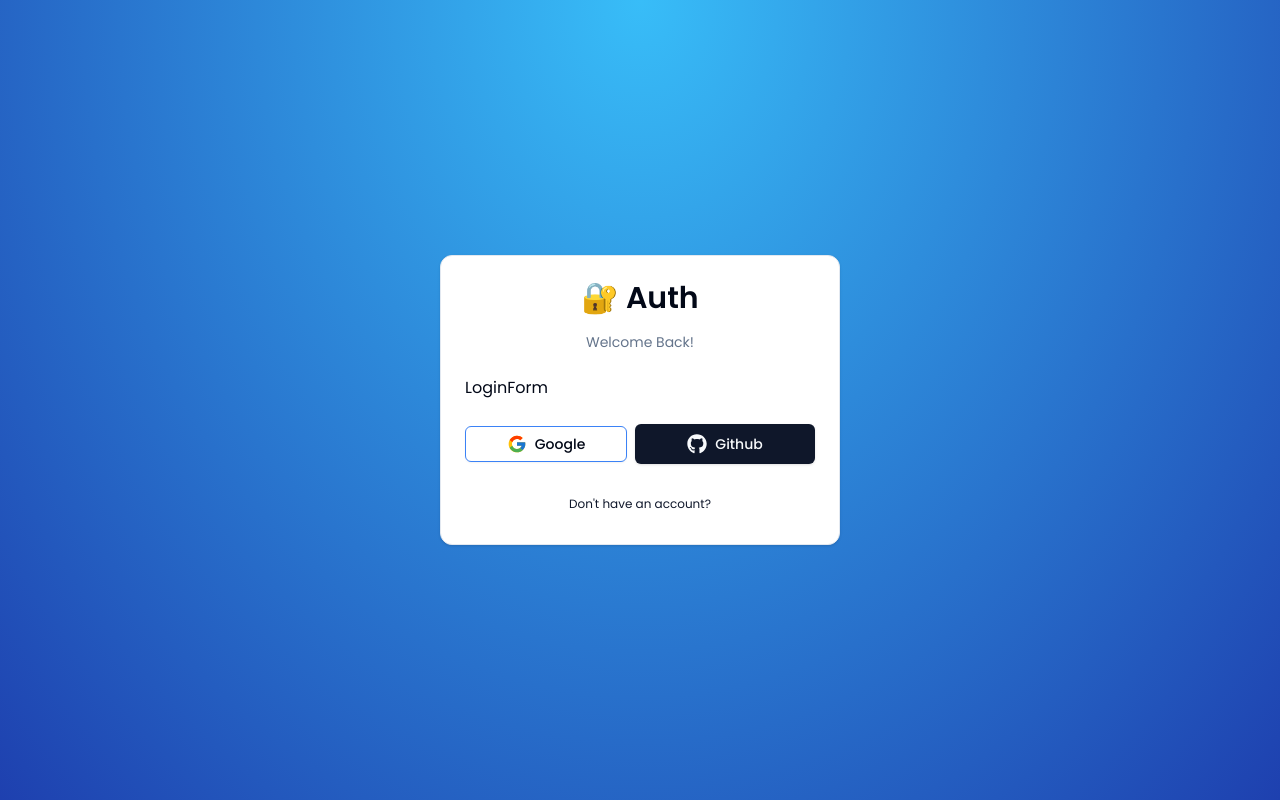
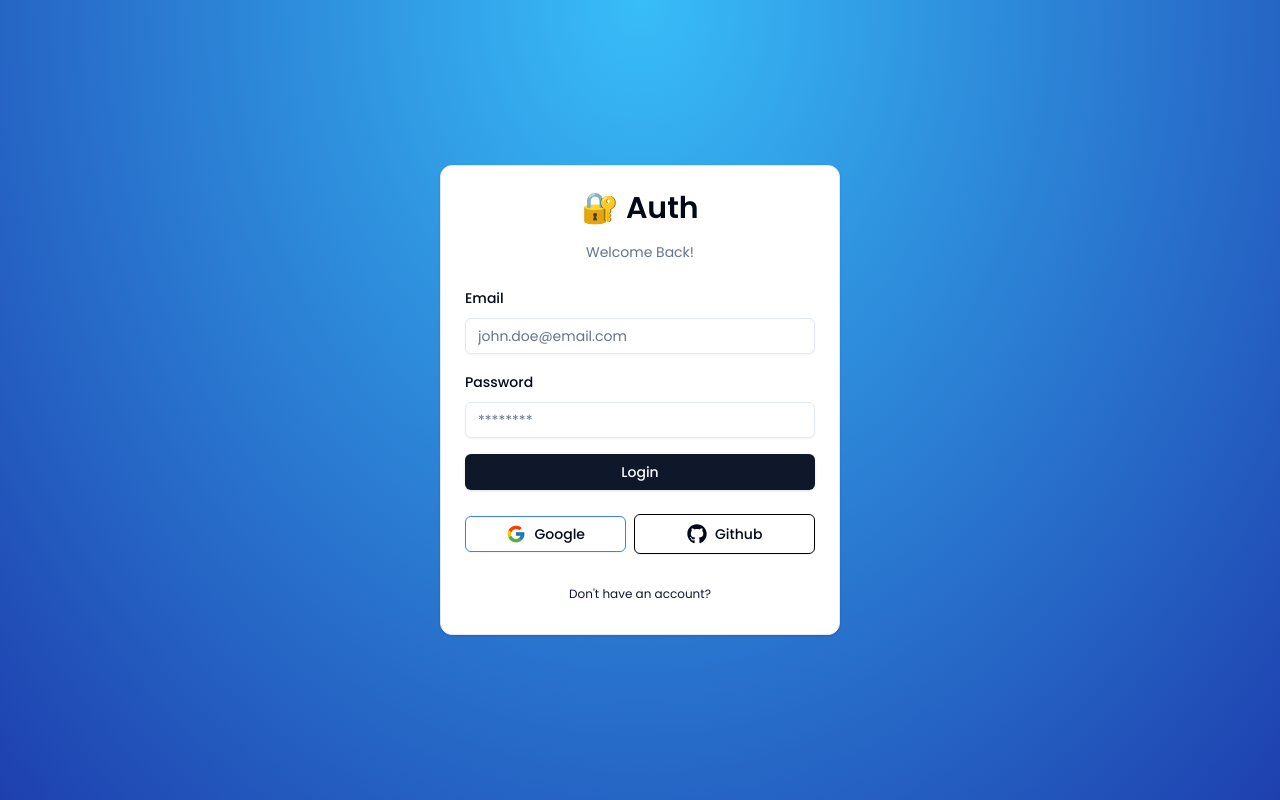
Before and after one commit to PrinceNarteh/next-auth-v5, a Next.js app: page /auth/login in a window 1280 px wide. Built offline with nearby package versions, Linux system fonts and the light colour scheme.

Commit message:
feat: add Social buttons

```diff
--- a/app/auth/login/page.tsx
+++ b/app/auth/login/page.tsx
@@ -1,5 +1,4 @@
 import { LoginForm } from "@/components/auth/login-form";
-import React from "react";
 
 const LoginPage = () => {
   return (
--- a/components/auth/login-form.tsx
+++ b/components/auth/login-form.tsx
@@ -1,7 +1,34 @@
-import React from "react";
+"use client";
+
+import * as z from "zod";
+import { useForm } from "react-hook-form";
+import { zodResolver } from "@hookform/resolvers/zod";
+import { LoginSchema } from "@/schemas";
 import { CardWrapper } from "@/components/auth/card-wrapper";
+import {
+  Form,
+  FormControl,
+  FormField,
+  FormItem,
+  FormLabel,
+  FormMessage,
+} from "@/components/ui/form";
+import { Input } from "@/components/ui/input";
+import { Button } from "../ui/button";
+
+type FormType = z.infer<typeof LoginSchema>;
 
 export const LoginForm = () => {
+  const form = useForm<FormType>({
+    defaultValues: {
+      email: "",
+      password: "",
+    },
+    resolver: zodResolver(LoginSchema),
+  });
+
+  const onSubmit = (data: FormType) => { };
+
   return (
     <CardWrapper
       headerLabel="Welcome Back!"
@@ -9,7 +36,45 @@
       backButtonHref="/auth/register"
       showSocial
     >
-      LoginForm
+      <Form {...form}>
+        <form onSubmit={form.handleSubmit(onSubmit)} className="space-y-6">
+          <div className="space-y-4">
+            <FormField
+              name="email"
+              control={form.control}
+              render={({ field }) => (
+                <FormItem>
+                  <FormLabel>Email</FormLabel>
+                  <FormControl>
+                    <Input
+                      type="email"
+                      placeholder="john.doe@email.com"
+                      {...field}
+                    />
+                  </FormControl>
+                  <FormMessage />
+                </FormItem>
+              )}
+            />
+            <FormField
+              name="password"
+              control={form.control}
+              render={({ field }) => (
+                <FormItem>
+                  <FormLabel>Password</FormLabel>
+                  <FormControl>
+                    <Input type="password" placeholder="********" {...field} />
+                  </FormControl>
+                  <FormMessage />
+                </FormItem>
+              )}
+            />
+            <Button type="submit" className="w-full">
+              Login
+            </Button>
+          </div>
+        </form>
+      </Form>
     </CardWrapper>
   );
 };
--- a/components/auth/social.tsx
+++ b/components/auth/social.tsx
@@ -11,7 +11,7 @@
         <FcGoogle className="size-5 mr-2" />
         Google
       </Button>
-      <Button size="lg" className="w-full">
+      <Button size="lg" variant="outline" className="w-full border-black">
         <FaGithub className="size-5 mr-2" />
         Github
       </Button>
--- /dev/null
+++ b/schemas/index.ts
@@ -0,0 +1,6 @@
+import * as z from "zod";
+
+export const LoginSchema = z.object({
+  email: z.string().trim().email(),
+  password: z.string().min(1, { message: "Password is required." }),
+});
```
